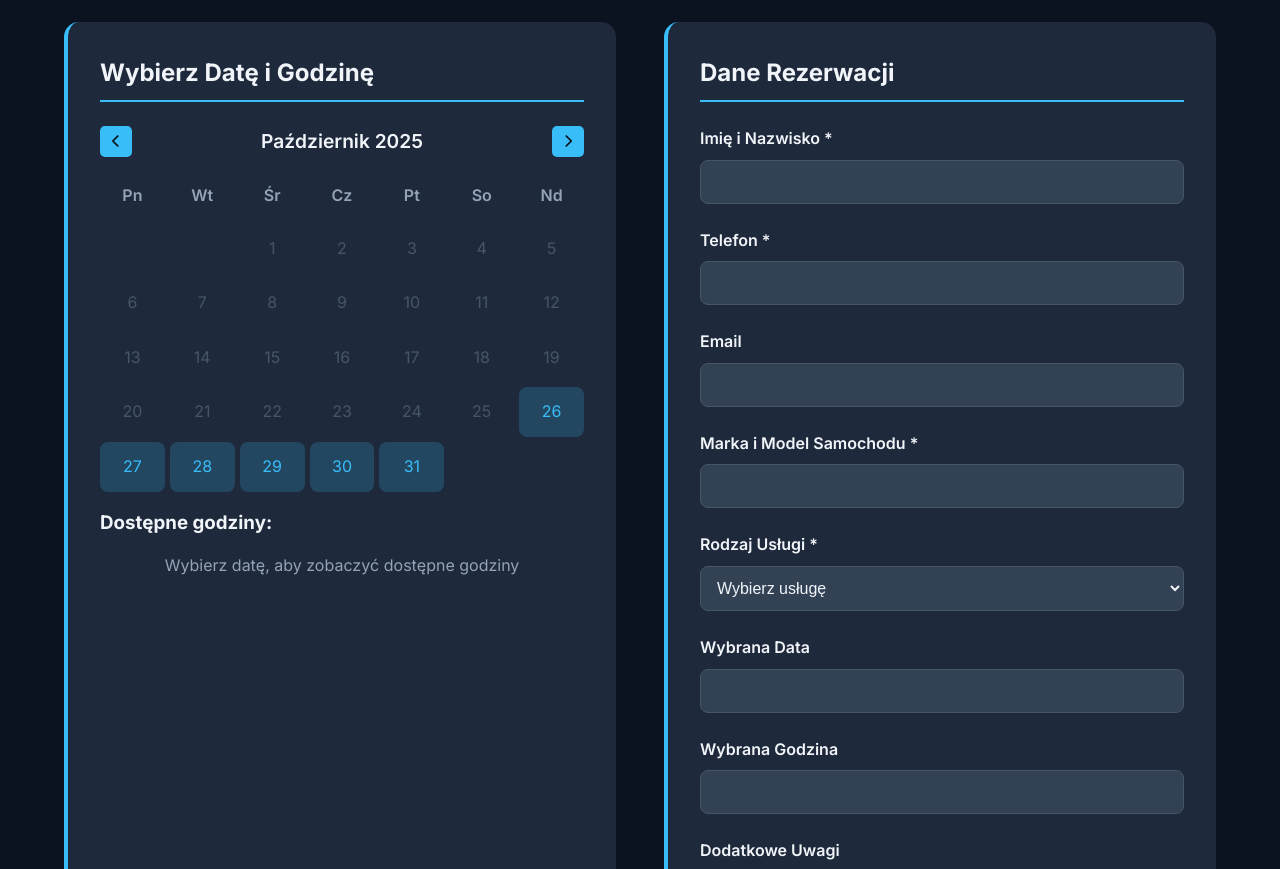
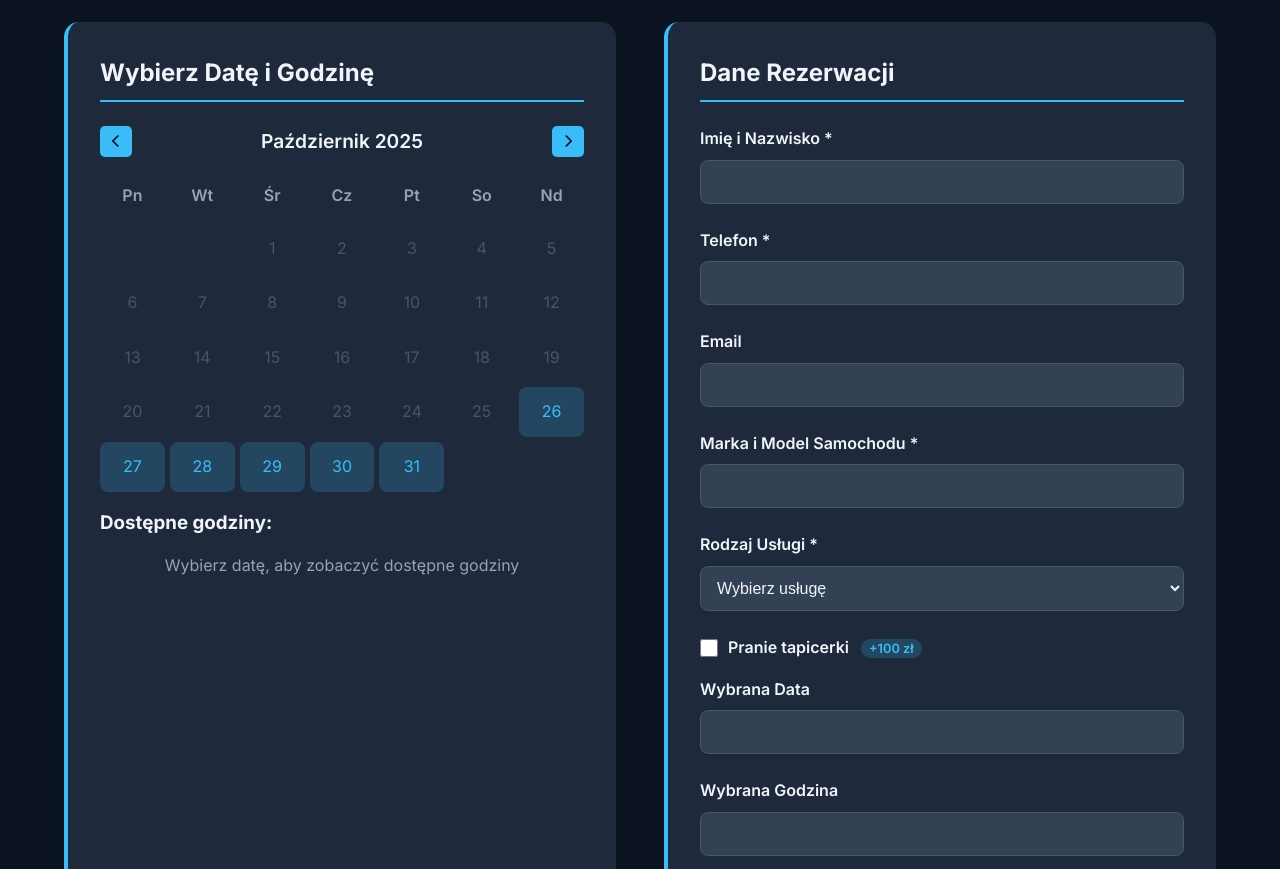
Before and after one commit to Rychu204/detailing, a plain HTML site: page test.html in a window 1280 px wide. Shown: the part 220-1089 px from the top of the page. Drawn offline with Linux system fonts and the light colour scheme; no server answers.

Commit message:
Update test.html

```diff
--- a/test.html
+++ b/test.html
@@ -244,6 +244,35 @@
             min-height: 100px;
         }
 
+        /* Checkbox dla prania tapicerki */
+        .checkbox-group {
+            display: flex;
+            align-items: center;
+            gap: 10px;
+            margin: 1rem 0;
+        }
+
+        .checkbox-input {
+            width: 18px;
+            height: 18px;
+            accent-color: #38bdf8;
+        }
+
+        .checkbox-label {
+            color: #f1f5f9;
+            font-weight: 600;
+            cursor: pointer;
+        }
+
+        .price-badge {
+            background: rgba(56, 189, 248, 0.2);
+            color: #38bdf8;
+            padding: 2px 8px;
+            border-radius: 12px;
+            font-size: 0.8rem;
+            margin-left: 8px;
+        }
+
         .submit-btn {
             width: 100%;
             padding: 15px;
@@ -409,6 +438,15 @@
                         </select>
                     </div>
 
+                    <!-- Checkbox dla prania tapicerki -->
+                    <div class="checkbox-group">
+                        <input type="checkbox" class="checkbox-input" id="fabricCleaning">
+                        <label class="checkbox-label" for="fabricCleaning">
+                            Pranie tapicerki
+                            <span class="price-badge">+100 zł</span>
+                        </label>
+                    </div>
+
                     <div class="form-group">
                         <label class="form-label">Wybrana Data</label>
                         <input type="text" class="form-input" id="selectedDate" readonly>
@@ -462,8 +500,15 @@
 
             async loadBookings() {
                 try {
+                    console.log('Ładowanie rezerwacji z Google Sheets...');
                     const response = await fetch(this.googleSheetsURL + '?action=getBookings');
+
+                    if (!response.ok) {
+                        throw new Error(`Błąd HTTP: ${response.status}`);
+                    }
+
                     const bookings = await response.json();
+                    console.log('Załadowane rezerwacje:', bookings);
 
                     this.initializeAllSlots();
 
@@ -529,6 +574,11 @@
                 formInputs.forEach(input => {
                     input.addEventListener('input', () => this.validateForm());
                     input.addEventListener('change', () => this.validateForm());
+                });
+
+                // Event listener dla checkboxa prania tapicerki
+                document.getElementById('fabricCleaning').addEventListener('change', () => {
+                    this.validateForm();
                 });
             }
 
@@ -673,6 +723,7 @@
                     email: document.getElementById('email').value,
                     samochod: document.getElementById('carModel').value,
                     usluga: document.getElementById('serviceType').value,
+                    pranie_tapicerki: document.getElementById('fabricCleaning').checked ? 'TAK' : 'NIE',
                     data: this.selectedDate,
                     godzina: this.selectedTime,
                     uwagi: document.getElementById('notes').value,
@@ -685,6 +736,8 @@
                 document.body.classList.add('loading');
 
                 try {
+                    console.log('Wysyłanie danych:', formData);
+
                     const response = await fetch(this.googleSheetsURL, {
                         method: 'POST',
                         headers: {
@@ -693,7 +746,11 @@
                         body: JSON.stringify(formData)
                     });
 
+                    console.log('Odpowiedź serwera:', response);
+
+                    if (response.ok) {
                         const result = await response.json();
+                        console.log('Wynik:', result);
 
                         if (result.status === 'success') {
                             // Zablokuj zarezerwowany termin
@@ -702,14 +759,17 @@
                                 this.availableSlots[this.selectedDate].splice(index, 1);
                             }
 
-                        alert('Rezerwacja została wysłana! Skontaktujemy się w celu potwierdzenia terminu.');
+                            alert('✅ Rezerwacja została wysłana! Skontaktujemy się w celu potwierdzenia terminu.');
                             this.resetForm();
                         } else {
-                        throw new Error(result.message);
+                            throw new Error(result.message || 'Nieznany błąd serwera');
+                        }
+                    } else {
+                        throw new Error(`Błąd HTTP: ${response.status}`);
                     }
                 } catch (error) {
-                    console.error('Błąd:', error);
-                    alert('Błąd podczas wysyłania rezerwacji. Spróbuj ponownie.');
+                    console.error('Błąd podczas wysyłania rezerwacji:', error);
+                    alert('❌ Błąd podczas wysyłania rezerwacji: ' + error.message + '\n\nSpróbuj ponownie lub skontaktuj się bezpośrednio.');
                 } finally {
                     submitBtn.textContent = 'ZAREZERWUJ TERMIN';
                     document.body.classList.remove('loading');
```
Lines whose indentation alone changed are shown as unchanged.
